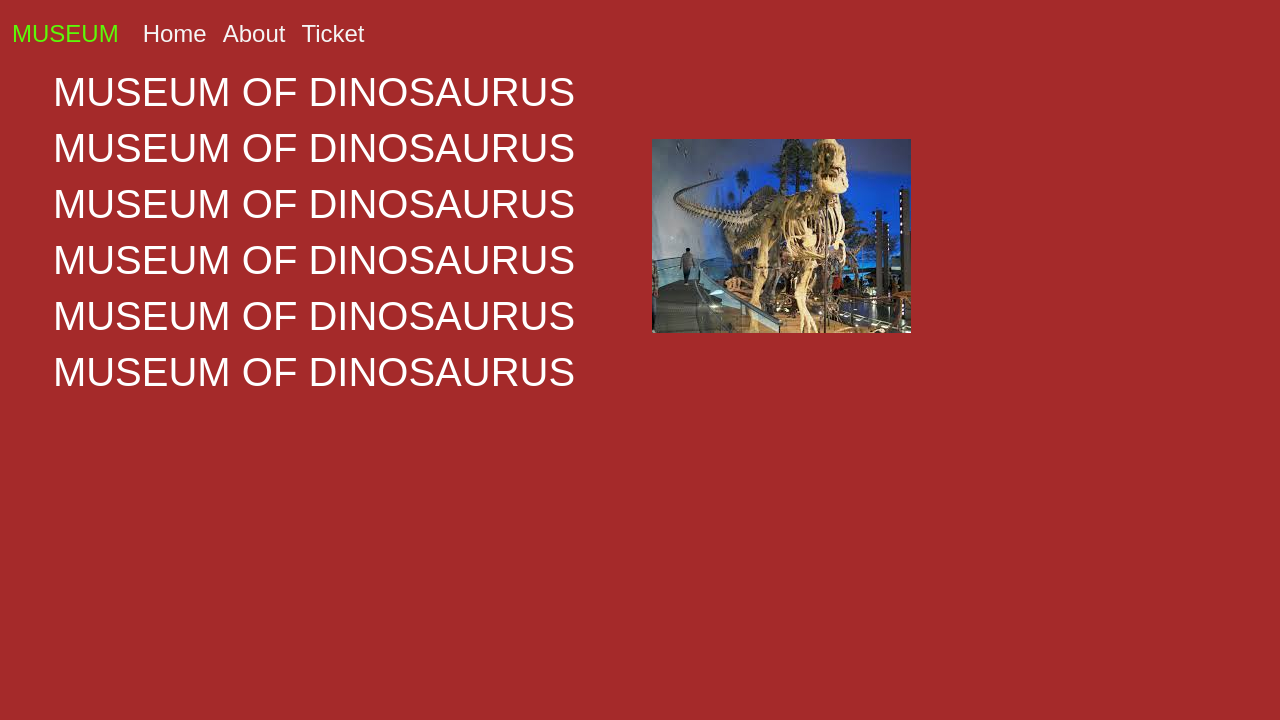
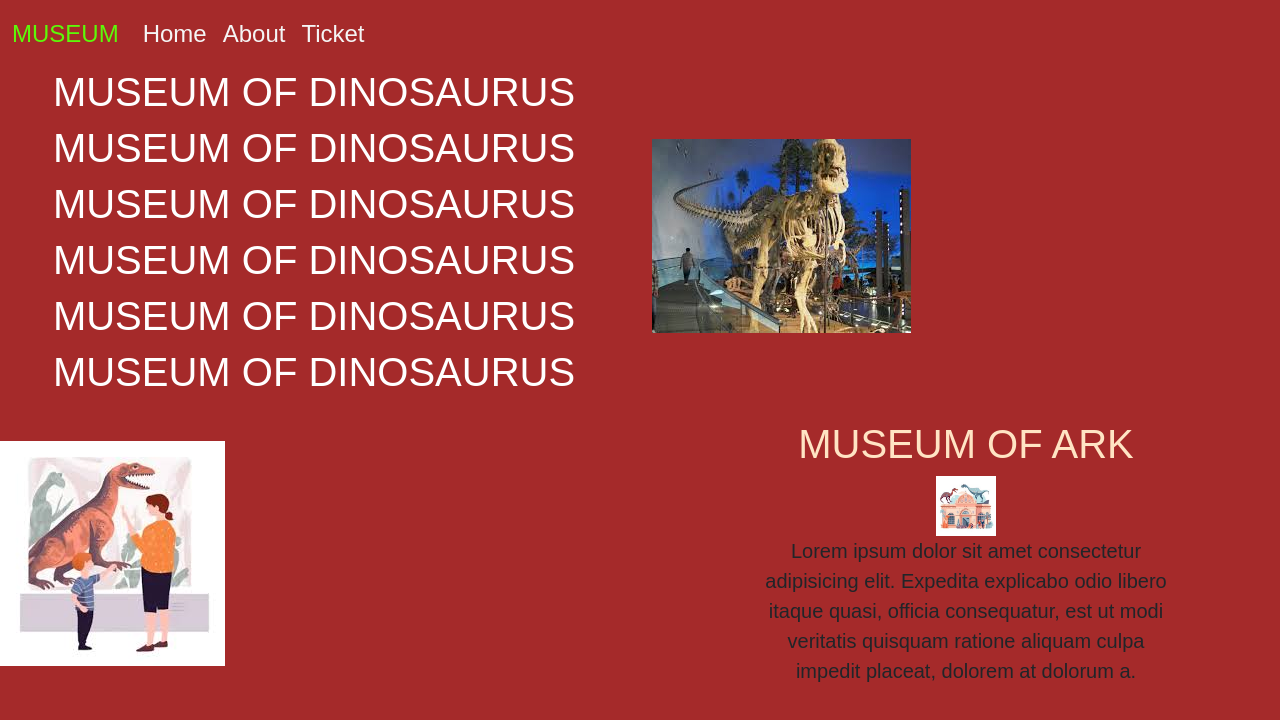
Before and after one commit to allatif08/Museum_Arkeologi, a plain HTML site: page index.html in a window 1280 px wide. Drawn offline with nearby package versions, Linux system fonts and the light colour scheme.

Commit message:
menambah gambar,H2 dan Paragraf

```diff
--- a/index.html
+++ b/index.html
@@ -33,7 +33,7 @@
       </nav>
 
       <section class="container-fluid px-0">
-        <div class="row align-items-center">
+        <div class="row align-items-center conten">
           <div class="col-lg-6">
             <div class="text-white text-center d-none d-lg-block" id="title-head">
               <h1>MUSEUM OF DINOSAURUS</h1>
@@ -44,8 +44,27 @@
               <h1>MUSEUM OF DINOSAURUS</h1>
             </div>
           </div>
+
           <div class="col-lg-6">
             <div><img class="img-fluid" src="image/download.jpeg" alt=""></div>
+          </div>
+        </div>
+
+        <div class="row align-items-center conten">
+          <div class="col-md-6 order-2 order-md-1">
+            <img class="img-fluid" src="image/download (1).jpeg" alt="">
+          </div>
+
+          <div class="col-md-6 text-center order-1 order-md-2">
+            <div class="row justify-content-center">
+              <div class="col-10 col-lg-8 blurd pt-3">
+                <h2>MUSEUM OF ARK</h2>
+                <img src="image/download (2).jpeg" height="60" alt="" class="d-none d-lg-inline">
+                <p class="lead">
+                  Lorem ipsum dolor sit amet consectetur adipisicing elit. Expedita explicabo odio libero itaque quasi, officia consequatur, est ut modi veritatis quisquam ratione aliquam culpa impedit placeat, dolorem at dolorum a.
+                </p>
+              </div>
+            </div>
           </div>
         </div>
       </section>
--- a/style.css
+++ b/style.css
@@ -26,6 +26,12 @@ body {
     font-size: 4rem;
 }
 
+.blurd h2 {
+    color:bisque;
+    font-weight: 100;
+    font-size: 2.5rem;
+}
+
 @media (max-width: 1200px) {
     #title-head h1 {
         font-weight: 100;
```
